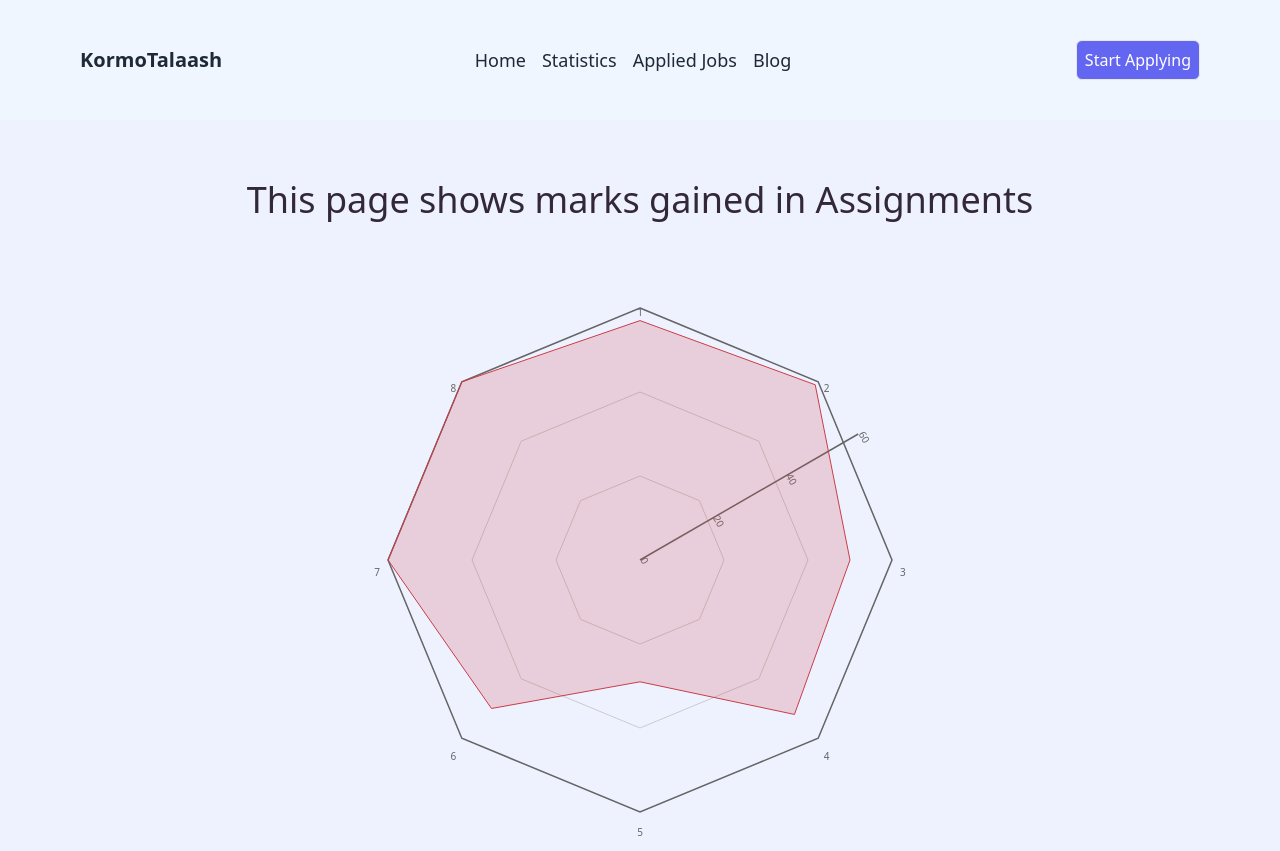
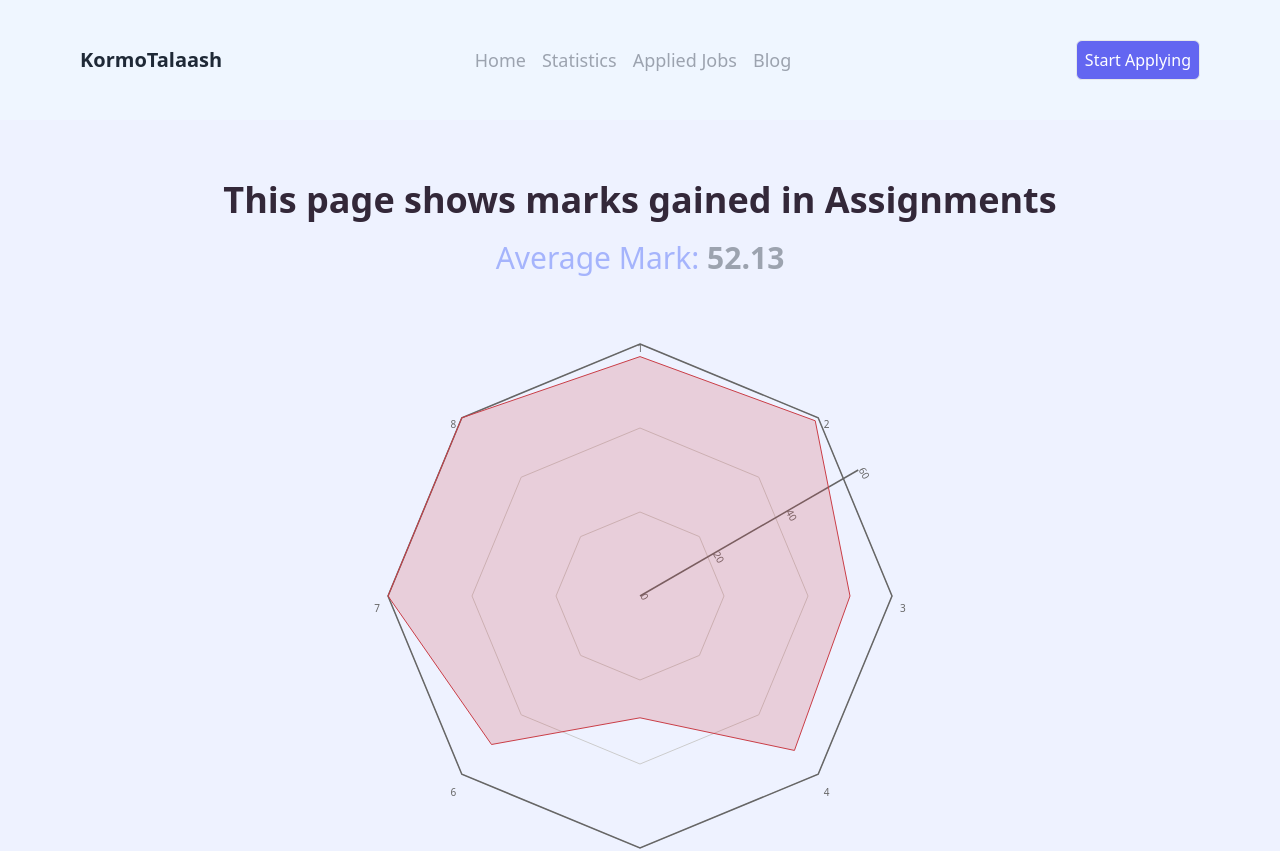
Before and after one commit to Arman7052/career-hub, a React (Vite) app: page /Statistics in a window 1280 px wide. Shown: the top 851 px of the page. Built offline with nearby package versions, Linux system fonts and the light colour scheme.

Commit message:
Show all button condition added

```diff
--- a/src/App.jsx
+++ b/src/App.jsx
@@ -1,12 +1,10 @@
 import React from 'react';
-import { Outlet } from 'react-router-dom';
-import Navbar from './Header/Navbar';
+
 
 const App = () => {
   return (
     <div className=''>
-      <Navbar></Navbar>
-      <Outlet></Outlet>
+
     </div>
   );
 };
--- a/src/Blog.jsx
+++ b/src/Blog.jsx
@@ -1,5 +1,5 @@
 import React from 'react';
-import { Link } from 'react-router-dom';
+
 const Blog = () => {
     return (
         <div className='px-20 py-10 pb-20 bg-indigo-50'>
--- a/src/Component/FeaturedJobs/FeaturedJobs.jsx
+++ b/src/Component/FeaturedJobs/FeaturedJobs.jsx
@@ -1,9 +1,9 @@
 import React from 'react';
 import { Link } from 'react-router-dom';
 
-const FeaturedJobs = ({featuredJobs}) => {
-    // console.log(featuredJobs)
-    const {id,company_logo,job_title,company_name,remote_or_onsite,fulltime_or_parttime,location,salary} = featuredJobs;
+const FeaturedJobs = ({typeOfJob}) => {
+    console.log(typeOfJob)
+    const {id,company_logo,job_title,company_name,remote_or_onsite,fulltime_or_parttime,location,salary} = typeOfJob;
     return (
         <div className=' border border-gray-500 rounded-lg'>
             <div className='p-5'><img className=' h-14' src={company_logo} alt="" /></div>
@@ -28,7 +28,7 @@ const FeaturedJobs = ({featuredJobs}) => {
                 </div>
             </div>
             <div className='text-start p-4'>
-               <Link to={`/Job/${id}`}>
+               <Link to={`/Jobs/${id}`}>
                <button className=' bg-indigo-400 p-3 rounded-lg text-white font-bold w-40'>View Details</button></Link>
             </div>
         </div>
--- a/src/Component/FeaturedJobs/ShowJobs.jsx
+++ b/src/Component/FeaturedJobs/ShowJobs.jsx
@@ -1,24 +1,39 @@
-import React from 'react';
+import React, { useEffect, useState } from 'react';
 import { useLoaderData } from 'react-router-dom';
 import FeaturedJobs from './FeaturedJobs';
 
 const ShowJobs = () => {
-    const typeOfJob = useLoaderData();
-    // console.log(typeOfJob)
+  const [typeOfJobs, setTypeOfJobs] = useState([]);
+  const [showAll, setShowAll] = useState(false);
+
+  useEffect(() => {
+    fetch('/featured-jobs.json')
+      .then(response => response.json())
+      .then(data => setTypeOfJobs(data))
+      .catch(error => console.error(error));
+  }, []);
+
+  const handleClick = () => {
+    setShowAll(true);
+  };
+
   return (
-        <div>
     <div className='text-center py-20 mx-20'>
-            <h1 className=' font-bold text-5xl py-10'>Featured Jobs</h1>
-            <p className=' text-gray-500 pb-10'>Explore thousands of job opportunities with all the information you need. Its your future</p>
+      <h1 className='font-bold text-5xl py-10'>Featured Jobs</h1>
+      <p className='text-gray-500 pb-10'>Explore thousands of job opportunities with all the information you need. Its your future</p>
       <div className='grid grid-cols-1 lg:grid-cols-2 gap-4'>
-            {
-                        typeOfJob.map( featuredJobs => <FeaturedJobs
-                        key={featuredJobs.id}
-                        featuredJobs={featuredJobs}
-                        ></FeaturedJobs>)
-                }
+        {typeOfJobs.slice(0, showAll ? typeOfJobs.length : 4).map(typeOfJob => (
+          <FeaturedJobs
+            key={typeOfJob.id}
+            typeOfJob={typeOfJob}
+          />
+        ))}
       </div>
-        </div>
+      {!showAll && (
+        <button className='bg-blue-500 hover:bg-blue-700 text-white font-bold py-2 px-4 rounded mt-8' onClick={handleClick}>
+          Show All
+        </button>
+      )}
     </div>
   );
 };
--- /dev/null
+++ b/src/FirstPage.jsx
@@ -0,0 +1,16 @@
+import React from 'react';
+import Banner from './Component/Banner/Banner';
+import JobCategory from './Component/JobCategory/JobCategory';
+import ShowJobs from './Component/FeaturedJobs/ShowJobs';
+
+const FirstPage = () => {
+    return (
+        <div>
+            <Banner></Banner>
+            <JobCategory></JobCategory>
+            <ShowJobs></ShowJobs>
+        </div>
+    );
+};
+
+export default FirstPage;
--- a/src/Header/Navbar.jsx
+++ b/src/Header/Navbar.jsx
@@ -40,12 +40,12 @@ const Navbar = () => {
                   isMenuOpen ? 'block' : 'hidden'
                 } w-full lg:block lg:flex lg:items-center lg:w-auto`}
               >
-                <ul className='text-gray-800 lg:flex-grow lg:flex lg:items-center lg:justify-end'>
+                <ul className='text-gray-400 lg:flex-grow lg:flex lg:items-center lg:justify-end'>
                   <li className='block lg:inline-block lg:mt-0 text-lg mr-4'>
                     <Link
                       to='/'
                       onClick={handleMenuClick}
-                      className='text-gray-800 hover:text-indigo-400'
+                      className='text-gray-400 hover:text-indigo-400'
                     >
                       Home
                     </Link>
@@ -54,7 +54,7 @@ const Navbar = () => {
                     <Link
                       to='/statistics'
                       onClick={handleMenuClick}
-                      className='text-gray-800 hover:text-indigo-400'
+                      className='text-gray-400 hover:text-indigo-400'
                     >
                       Statistics
                     </Link>
@@ -63,7 +63,7 @@ const Navbar = () => {
                     <Link
                       to='/AppliedJobs'
                       onClick={handleMenuClick}
-                      className='text-gray-800 hover:text-indigo-400'
+                      className='text-gray-400 hover:text-indigo-400'
                     >
                       Applied Jobs
                     </Link>
@@ -72,7 +72,7 @@ const Navbar = () => {
                     <Link
                       to='/blog'
                       onClick={handleMenuClick}
-                      className='text-gray-800 hover:text-indigo-400'
+                      className='text-gray-400 hover:text-indigo-400'
                     >
                       Blog
                     </Link>
--- a/src/Home.jsx
+++ b/src/Home.jsx
@@ -1,14 +1,12 @@
 import React from 'react';
-import Banner from './Component/Banner/Banner';
-import JobCategory from './Component/JobCategory/JobCategory';
-import ShowJobs from './Component/FeaturedJobs/ShowJobs';
+import { Outlet } from 'react-router-dom';
+import Navbar from './Header/Navbar';
 
 const Home = () => {
     return (
         <div className=''>
-            <Banner></Banner>
-            <JobCategory></JobCategory>
-            <ShowJobs></ShowJobs>
+            <Navbar></Navbar>
+            <Outlet></Outlet>
         </div>
     );
 };
--- a/src/Statistics.jsx
+++ b/src/Statistics.jsx
@@ -56,11 +56,13 @@ const Statistics = () => {
     const averageMark = data.reduce((total, item) => total + item.mark, 0) / data.length;
 
     return (
-        <div className='py-10 text-center bg-indigo-50'>
+        <div className='py-10 pb-20 text-center bg-indigo-50'>
             <div>
-                <h1 className=' py-5 text-4xl'>This page shows marks gained in Assignments</h1>
+                <h1 className=' py-5 text-2xl lg:text-4xl font-bold'>This page shows marks gained in Assignments</h1>
             </div>
-
+            <div>
+                <p className=' text-xl lg:text-3xl  text-indigo-300'>Average Mark: <span className=' font-bold  text-gray-400'>{averageMark.toFixed(2)}</span></p>
+            </div>
 
             <ResponsiveContainer width="100%" aspect={2}>
                 <RadarChart cx="50%" cy="50%" outerRadius="80%" data={data}>
@@ -92,9 +94,7 @@ const Statistics = () => {
                     <Tooltip label="mark" ></Tooltip>
                 </RadarChart>
             </ResponsiveContainer>
-            <div>
-                <p className=' text-3xl '>Average Mark: {averageMark.toFixed(2)}</p>
-            </div>
+
         </div>
     );
 };
--- a/src/main.jsx
+++ b/src/main.jsx
@@ -8,25 +8,32 @@ import Statistics from './Statistics'
 import AppliedJobs from './AppliedJobs'
 import Blog from './Blog'
 import JobDetails from './Component/JobDeatails/JobDetails'
+import FirstPage from './FirstPage'
+import ShowJobs from './Component/FeaturedJobs/ShowJobs'
 
 
 const router = createBrowserRouter([
 
 {
   path:'/',
-  element: <App></App>,
+  element: <Home></Home>,
   children: [
 
     {
       path:'/',
-      element: <Home></Home>,
-      loader: () => fetch('/featured-jobs.json')
+      element: <FirstPage></FirstPage>,
 
     },
     {
-      path:'/job/:id',
+      path:'/ShowJobs',
+      element: <ShowJobs></ShowJobs>,
+
+
+    },
+    {
+      path:'/jobs/:jobid',
       element: <JobDetails></JobDetails>,
-      loader: ({params}) => fetch(`/featured-jobs.json/${params.id}`)
+
     },
     {
       path: '/Statistics',
```
Lines whose indentation alone changed are shown as unchanged.
